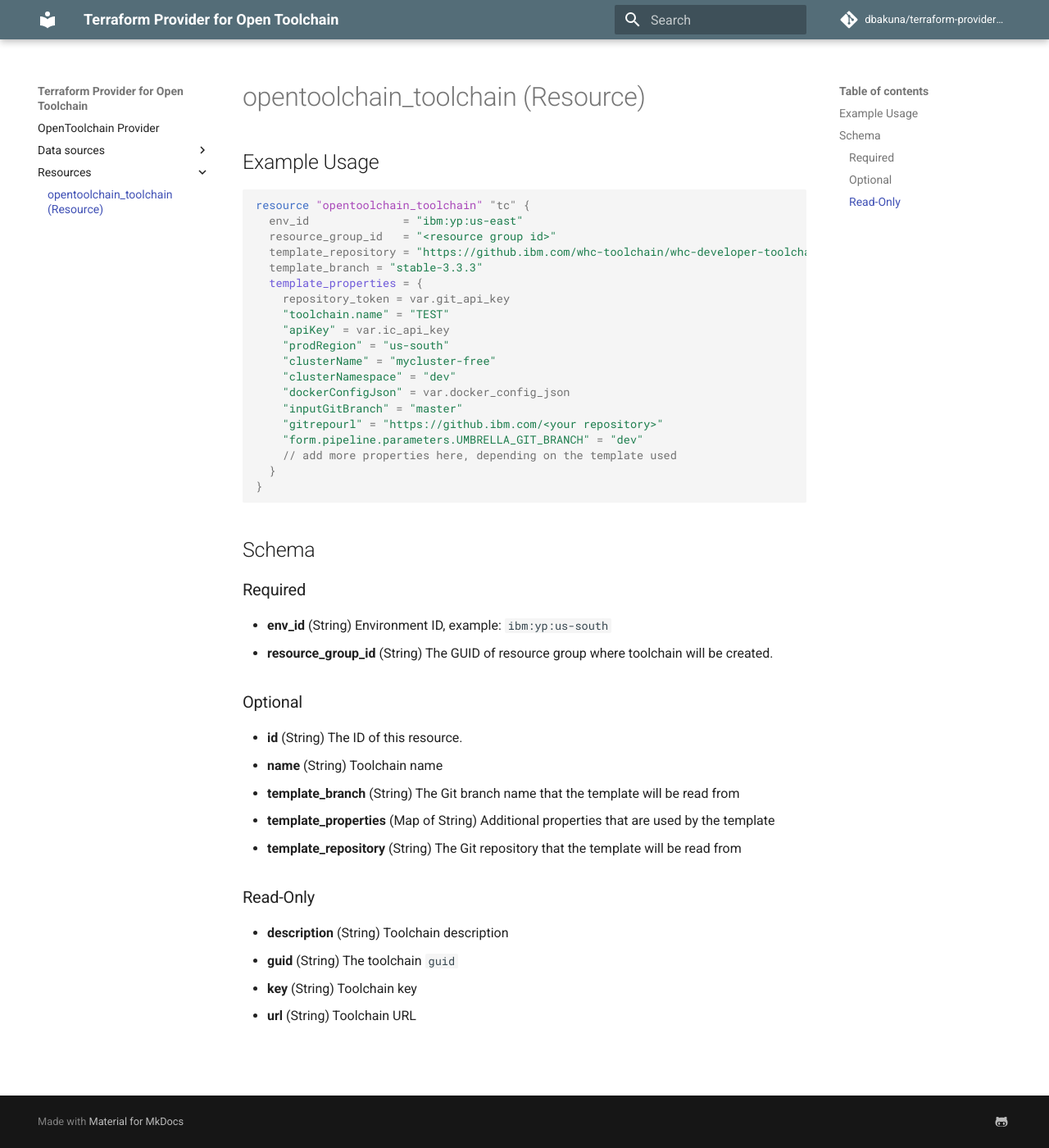
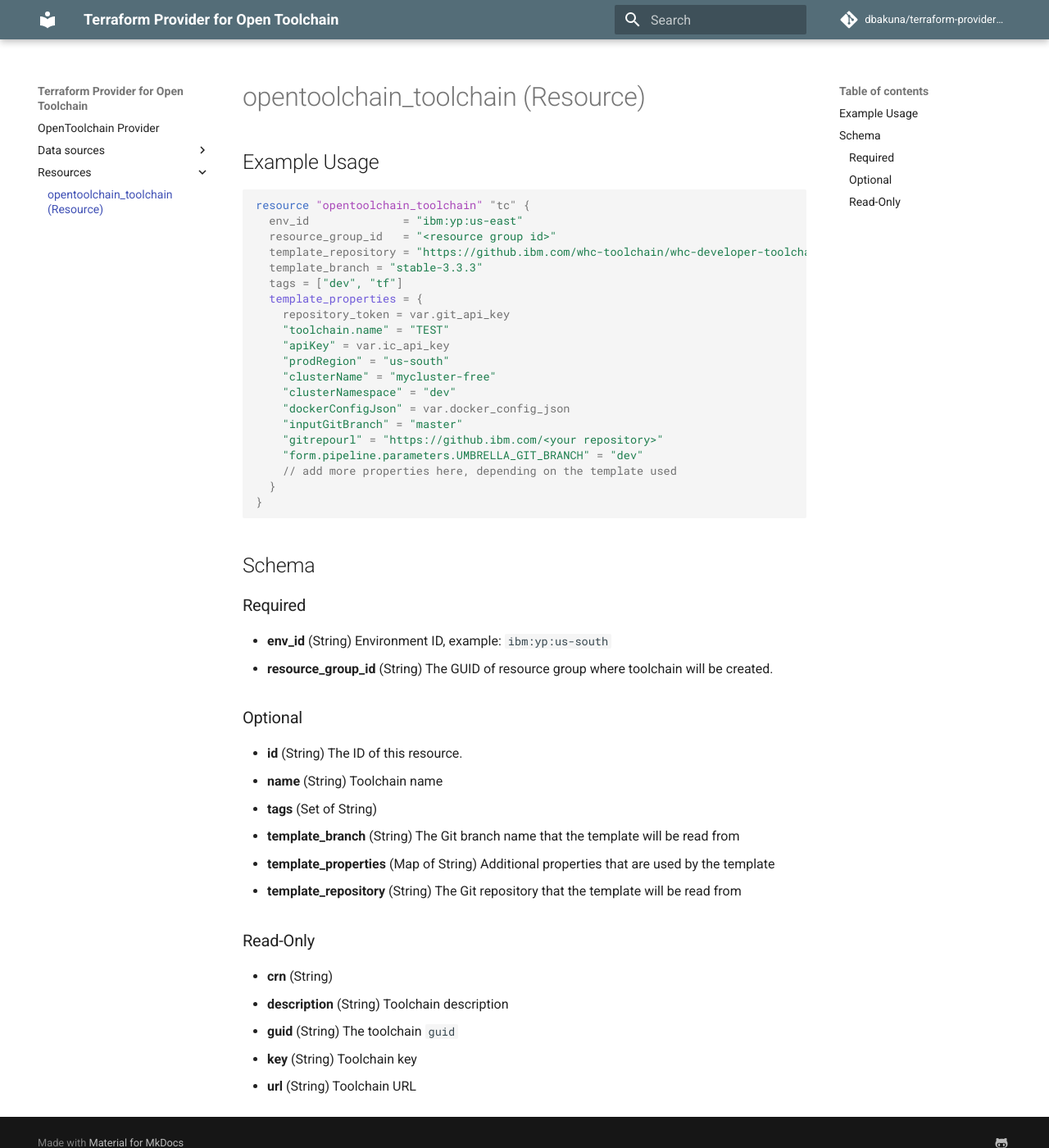
Before and after one commit to dariusbakunas/terraform-provider-opentoolchain, an MkDocs documentation site: the page built from docs/resources/toolchain.md, in a window 1280 px wide and 1400 px high. Shown: the whole window at 82% size. Built offline with MkDocs 1.6.1 and Material for MkDocs 9.7.7, drawn with Linux system fonts in a browser that asks for light colours; comment, search, counter and statistics services are not loaded.

Commit message:
docs: re-generate

```diff
--- a/docs/resources/toolchain.md
+++ b/docs/resources/toolchain.md
@@ -18,6 +18,7 @@ resource "opentoolchain_toolchain" "tc" {
   resource_group_id   = "<resource group id>"
   template_repository = "https://github.ibm.com/whc-toolchain/whc-developer-toolchain-CI"
   template_branch = "stable-3.3.3"
+  tags = ["dev", "tf"]
   template_properties = {
     repository_token = var.git_api_key
     "toolchain.name" = "TEST"
@@ -46,12 +47,14 @@ resource "opentoolchain_toolchain" "tc" {
 
 - **id** (String) The ID of this resource.
 - **name** (String) Toolchain name
+- **tags** (Set of String)
 - **template_branch** (String) The Git branch name that the template will be read from
 - **template_properties** (Map of String) Additional properties that are used by the template
 - **template_repository** (String) The Git repository that the template will be read from
 
 ### Read-Only
 
+- **crn** (String)
 - **description** (String) Toolchain description
 - **guid** (String) The toolchain `guid`
 - **key** (String) Toolchain key
```
Also changed, not shown: docs/data-sources/toolchain.md (+2 -0 lines), docs/index.md (+1 -0 lines), 3 other files.
